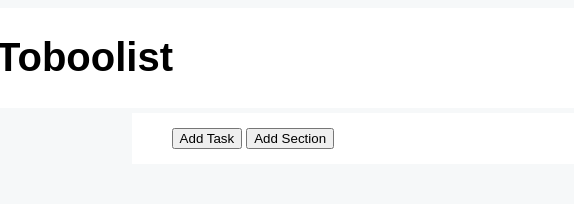
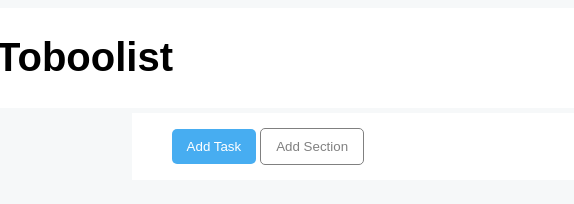
Before and after one commit to PietroCipolla95/html-css-toboolist, a plain HTML site: page index.html in a window 1280 px wide. Shown: the full height of the page, 66-640 px from the left. Drawn offline with Linux system fonts and the light colour scheme.

Commit message:
add root rules

```diff
--- a/css/style.css
+++ b/css/style.css
@@ -1,4 +1,13 @@
 /* General Utility */
+
+:root{
+    --todo--primary: #47adf1;
+    --todo--website: #d863a0;
+    --todo--recruiting: #64c0a9;
+    --todo--q1goals: #9c72e4;
+    --todo--mobile: #f29e33;
+    --todo--sales: #b0c926;
+}
 
 img{
     vertical-align: middle;
@@ -31,3 +40,21 @@ body{
     margin-bottom: 5px;
     padding: 15px 40px;
 }
+
+#button_task, #button_section{
+    background-color: white;
+    border-radius: 5px;
+    padding: 10px 15px;
+}
+
+#button_task{
+    color: white;
+    border: none;
+    background-color: var(--todo--primary);
+}
+
+#button_section{
+    border-color: lightgrey;
+    color: gray;
+    border: solid 1px;
+}
```
